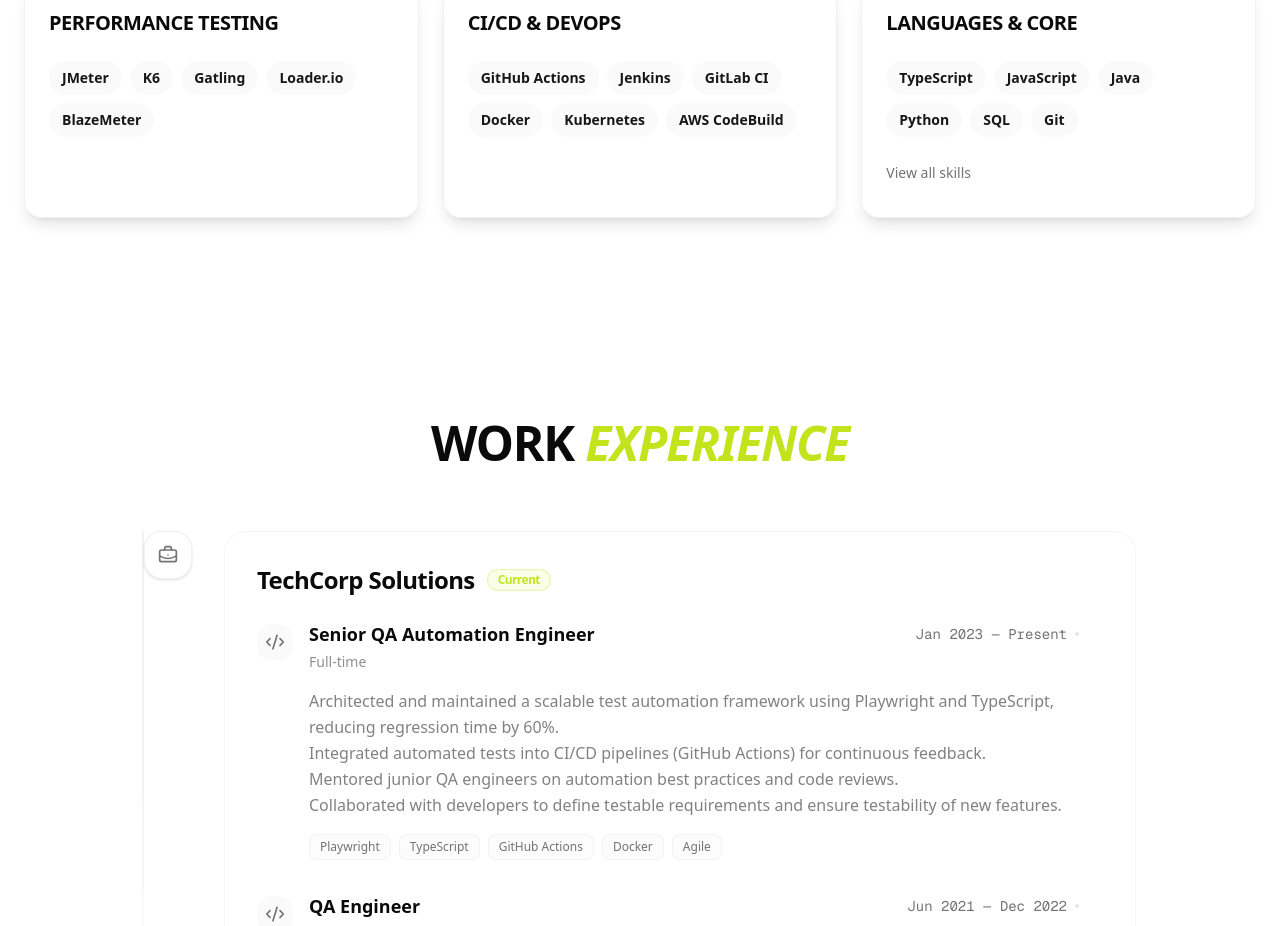
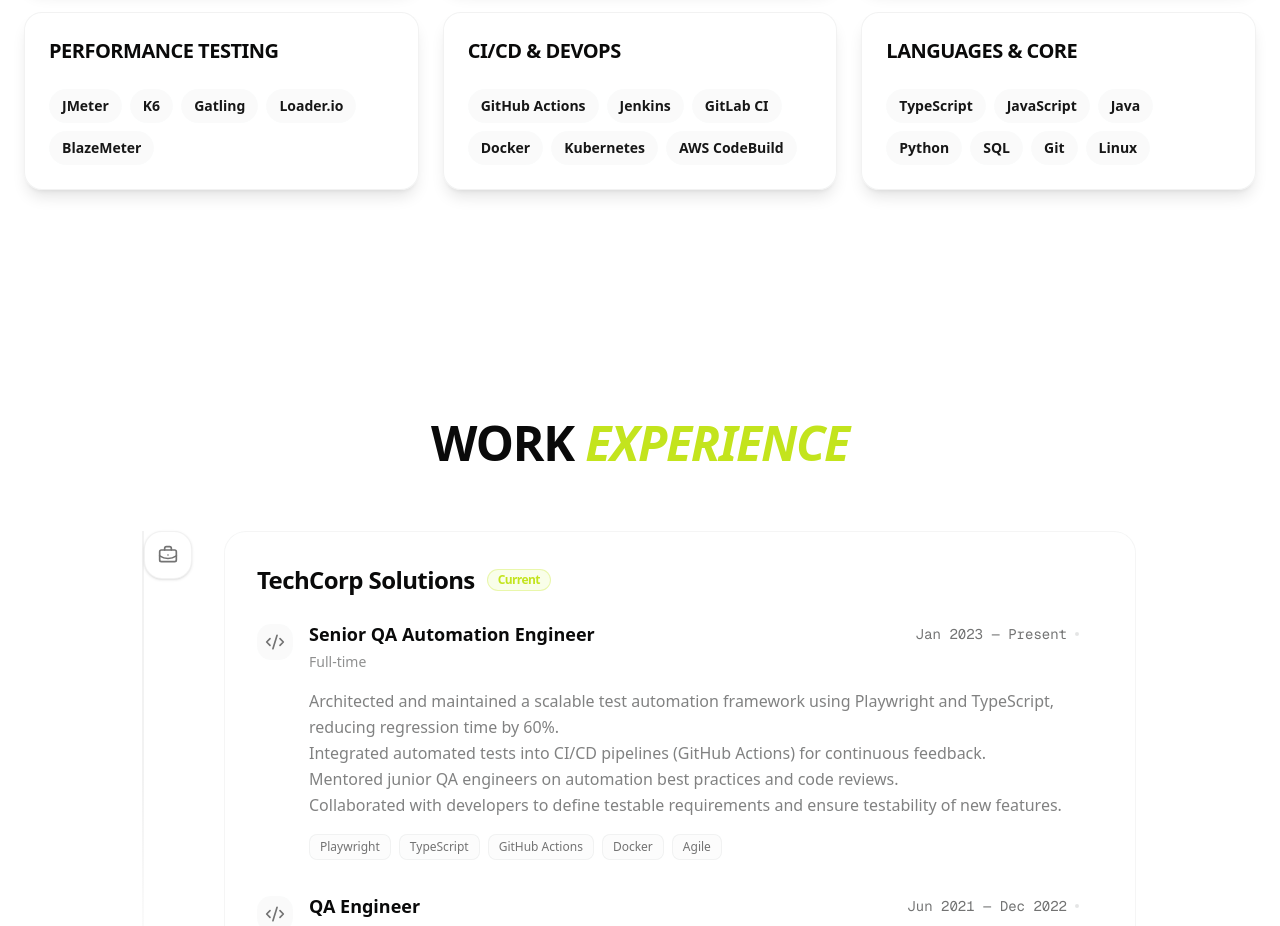
Before and after one commit to siraajul/MeFolio, a Next.js app: page / in a window 1280 px wide. Shown: the part 2077-3003 px from the top of the page. Built offline with nearby package versions, Linux system fonts and the light colour scheme; a web font is replaced by a local one.

Commit message:
chore: Update initial skill tag display count from 6 to 8.

```diff
--- a/app/page.tsx
+++ b/app/page.tsx
@@ -191,7 +191,7 @@
                 <ExpandableSkillTags
                   title={category.title}
                   skills={category.skills}
-                  initialCount={6}
+                  initialCount={8}
                 />
               </div>
             ))}
```
